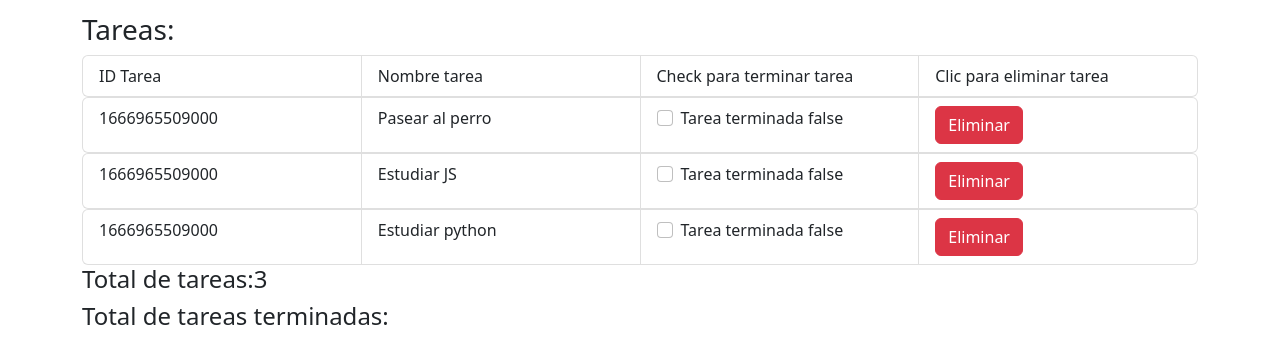
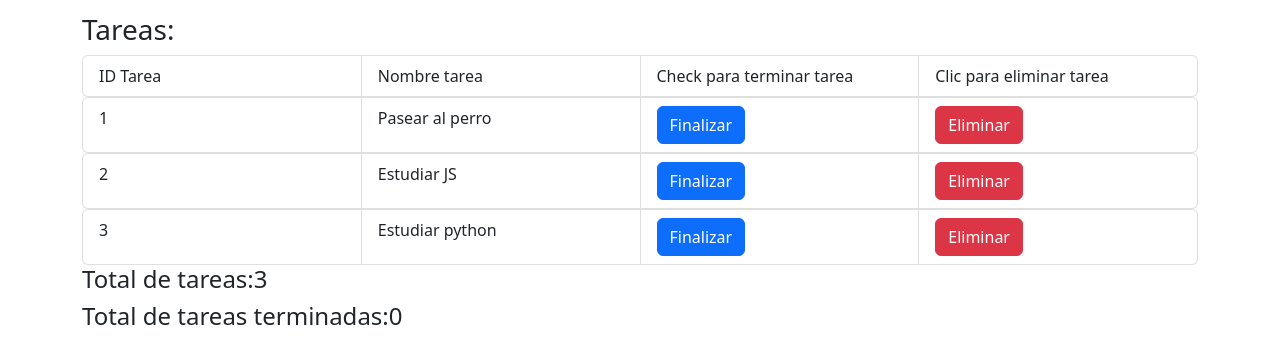
Before and after one commit to mg2023/desafio15_m3_js_d5, a website: page milistadetareas.html in a window 1280 px wide. Shown: the part 143-506 px from the top of the page. Drawn offline with nearby package versions, Linux system fonts and the light colour scheme.

Commit message:
Se agrega el contador de tareas terminadas

```diff
--- a/assets/js/index.js
+++ b/assets/js/index.js
@@ -2,11 +2,12 @@ const listaDeTareas = document.querySelector('#tareas')
 const tareaInput = document.querySelector('#nuevaTarea')
 const btnAgregar = document.querySelector('#agregarTarea')
 const cuentaTareas = document.querySelector('#cuenta-tareas')
+const idTareasTerminadas = document.querySelector('#tareas-terminadas')
 
 const tareas = [
-  { id: Date.now(), nombre: 'Pasear al perro', completado: false },
-  { id: Date.now(), nombre: 'Estudiar JS', completado: false },
-  { id: Date.now(), nombre: 'Estudiar python', completado: false }
+  { id: 1, nombre: 'Pasear al perro', completado: 'Finalizar', colorBotonCompletado: 'btn-primary' },
+  { id: 2, nombre: 'Estudiar JS', completado: 'Finalizar', colorBotonCompletado: 'btn-primary' },
+  { id: 3, nombre: 'Estudiar python', completado: 'Finalizar', colorBotonCompletado: 'btn-primary' }
 ]
 
 renderTareas(tareas)
@@ -16,7 +17,7 @@ btnAgregar.addEventListener('click', () => {
   console.log('entra')
   /* Agregamos el invitado al arreglo */
   const nombreTarea = tareaInput.value
-  tareas.push({ id: Date.now(), nombre: nombreTarea, completado: false })
+  tareas.push({ id: Date.now(), nombre: nombreTarea, completado: 'Finalizar', colorBotonCompletado: 'btn-primary'})
   tareaInput.value = ''
   /* Actualizamos la información en el HTML */
   renderTareas(tareas)
@@ -24,31 +25,42 @@ btnAgregar.addEventListener('click', () => {
 
 function borrar (id) {
   const index = tareas.findIndex((ele) => ele.id === id) /* 2.1 */
+  console.log(index)
   tareas.splice(index, 1) /* 2.2 */
+  renderTareas(tareas)
+}
+
+function finalizarTarea (id) {
+  const index = tareas.findIndex((ele) => ele.id === id) /* 2.1 */
+  console.log(index)
+  tareas[index].completado = 'Finalizada'
+  tareas[index].colorBotonCompletado = 'btn-success'
   renderTareas(tareas)
 }
 
 /* Actualizamos la información en el HTML */
 function renderTareas (objetoTareas) {
   let html = ''
+  let contadorTareasFinalizadas = 0
+
   for (const value of objetoTareas) {
+    if (value.completado === 'Finalizada') {
+      contadorTareasFinalizadas += 1
+    }
+
     html += `<ul class="list-group list-group-horizontal row">
               <li class="list-group-item col">${value.id} </li>
               <li class="list-group-item col">${value.nombre} </li>
               <li class="list-group-item col">
-                <div class="form-check">
-                  <input class="form-check-input" type="checkbox" value="" id="flexCheckDefault">
-                    <label class="form-check-label" for="flexCheckDefault">
-                      Tarea terminada
-                      ${value.completado}
-                    </label>
-                  </div>
+              <button onclick="finalizarTarea(${value.id})" class="btn ${value.colorBotonCompletado}" type="button" id="button-finalizar">${value.completado}</button>
               </li>
               <li class="list-group-item col">
-               <button onclick="borrar(${value.id})" class="btn btn-danger" type="button" id="button-addon2">Eliminar</button>
+               <button onclick="borrar(${value.id})" class="btn btn-danger" type="button" id="button-borrar">Eliminar</button>
               </li>
             </ul>`
   }
   listaDeTareas.innerHTML = html
   cuentaTareas.innerHTML = objetoTareas.length
+  idTareasTerminadas.innerHTML = contadorTareasFinalizadas
+  console.log(tareas)
 }
--- a/milistadetareas.html
+++ b/milistadetareas.html
@@ -22,14 +22,18 @@
     </header>
     <nav class="container " >
         <h2 class="fs-2" >Nueva tarea</h2>
-        <section id="section-agregar">
+        <section>
             <div class="input-group mb-3">
-                <input id="nuevaTarea" type="text" class="form-control" placeholder="Ingrese una nueva tarea" aria-label="Recipient's username" aria-describedby="button-addon2">
-                <button id="agregarTarea" class="btn btn-success" type="button" id="button-addon2">Agregar</button>
+                <input id="nuevaTarea" type="text" class="form-control"
+                    placeholder="Ingrese una nueva tarea" aria-label="Recipient's username"
+                    aria-describedby="button-addon2">
+                <button id="agregarTarea" class="btn btn-success"
+                    type="button" id="button-addon2">Agregar
+                </button>
               </div>
         </section>
     </nav>
-    <section class="container"  id="section-lista">
+    <section class="container">
         <h3>Tareas: </h3>
         <section class="container">
             <ul class="list-group list-group-horizontal row">
```
